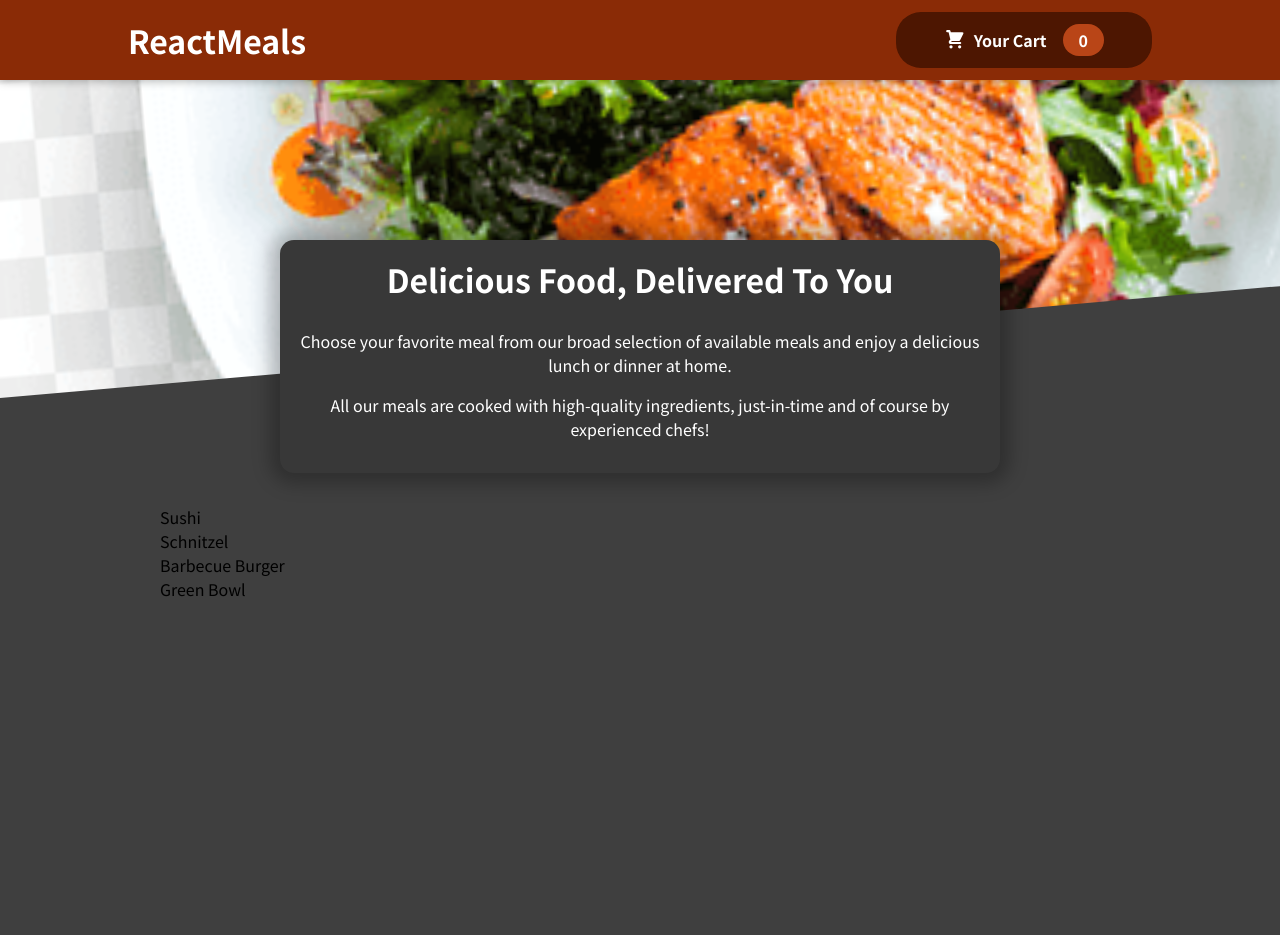
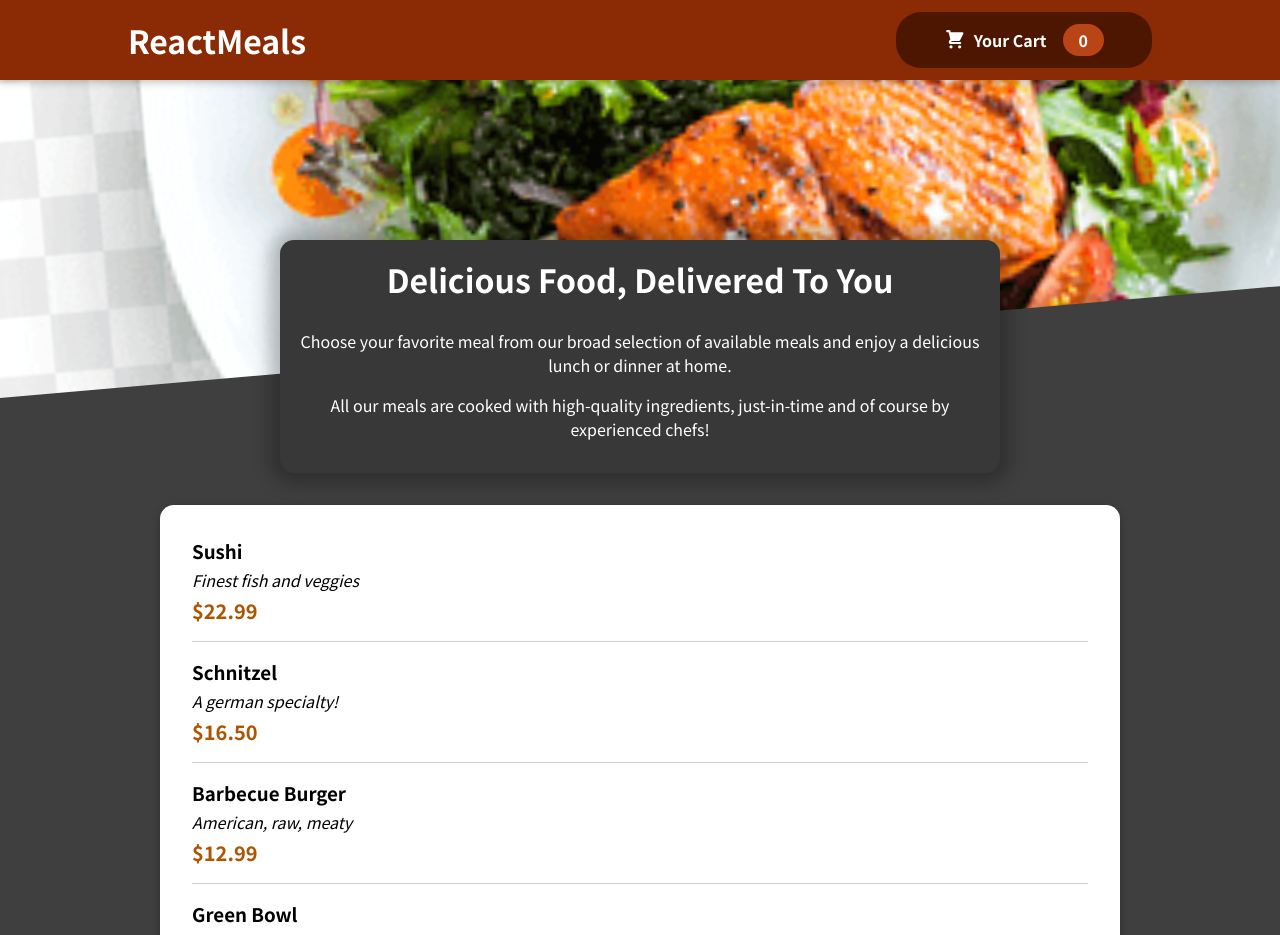
Before and after one commit to gouravgupta7799/restaurant-app, a React (Create React App) app: page / in a window 1280 px wide. Shown: the top 935 px of the page. Before the commit the page ends 800 px from the top, so only its background shows below. Built offline with nearby package versions, Linux system fonts and the light colour scheme.

Commit message:
Making the Items visible

```diff
--- /dev/null
+++ b/src/Component/MealItem/MealItem.js
@@ -0,0 +1,18 @@
+import classes from './MealItem.module.css'
+import React from 'react'
+
+export default function MealItem(props) {
+  const price = `$${props.price.toFixed(2)}`;
+
+  return (
+    < li className={classes.meal}>
+      <div>
+        <h3>{props.name}</h3>
+        <div className={classes.description}>{props.description}</div>
+        <div className={classes.price}>{price}</div>
+      </div>
+      <div>
+      </div>
+    </li>
+  )
+}
--- /dev/null
+++ b/src/Component/MealItem/MealItem.module.css
@@ -0,0 +1,22 @@
+.meal {
+  display: flex;
+  justify-content: space-between;
+  margin: 1rem;
+  padding-bottom: 1rem;
+  border-bottom: 1px solid #ccc;
+}
+
+.meal h3 {
+  margin: 0 0 0.25rem 0;
+}
+
+.description {
+  font-style: italic;
+}
+
+.price {
+  margin-top: 0.25rem;
+  font-weight: bold;
+  color: #ad5502;
+  font-size: 1.25rem;
+}
--- a/src/Component/Meals/AvailableMeals.js
+++ b/src/Component/Meals/AvailableMeals.js
@@ -1,4 +1,6 @@
 import classes from './AvailableMeals.module.css';
+import MealItem from '../MealItem/MealItem';
+import Card from '../UI/Card';
 
 const DUMMY_MEALS = [
   {
@@ -28,13 +30,20 @@
 ];
 
 const AvailableMeals = () => {
-  const mealsList = DUMMY_MEALS.map(meal => <li>{meal.name}</li>);
+  const mealsList = DUMMY_MEALS.map(meal => <MealItem
+    key={meal.id}
+    name={meal.name}
+    description={meal.description}
+    price={meal.price}
+  />);
 
   return (
     <section className={classes.meals}>
-      <ul>
-        {mealsList}
-      </ul>
+      <Card>
+        <ul>
+          {mealsList}
+        </ul>
+      </Card>
     </section>
   );
 };
--- /dev/null
+++ b/src/Component/UI/Card.js
@@ -0,0 +1,9 @@
+import classes from './Card.module.css';
+
+const Card = (props) => {
+  return (
+    <div className={classes.card}>{props.children}</div>
+  );
+};
+
+export default Card;
--- /dev/null
+++ b/src/Component/UI/Card.module.css
@@ -0,0 +1,6 @@
+.card {
+  padding: 1rem;
+  box-shadow: 0 2px 8px rgba(0, 0, 0, 0.25);
+  border-radius: 14px;
+  background-color: white;
+}
```
